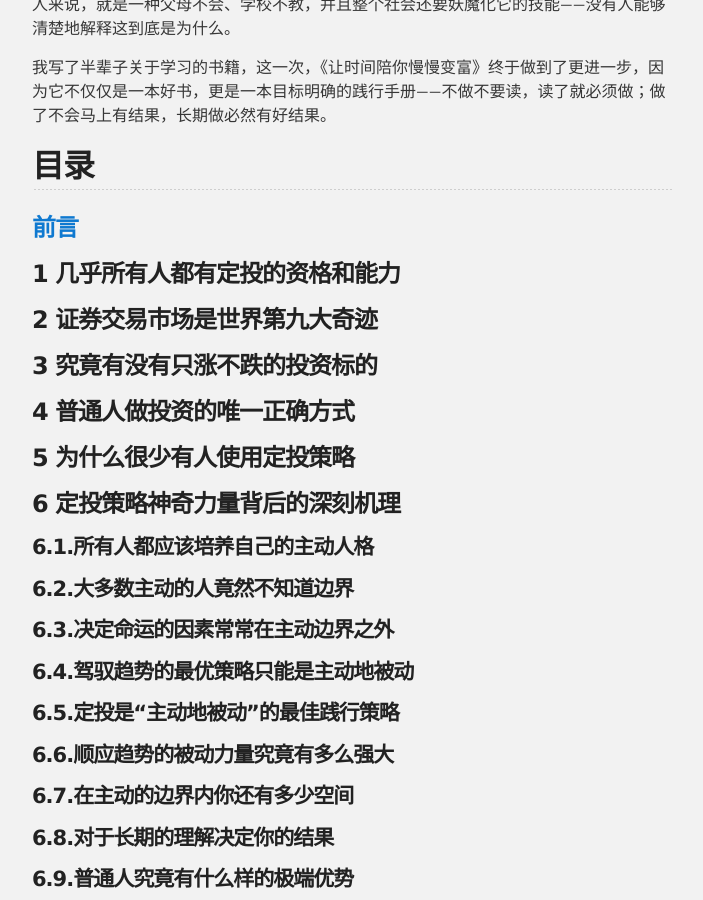
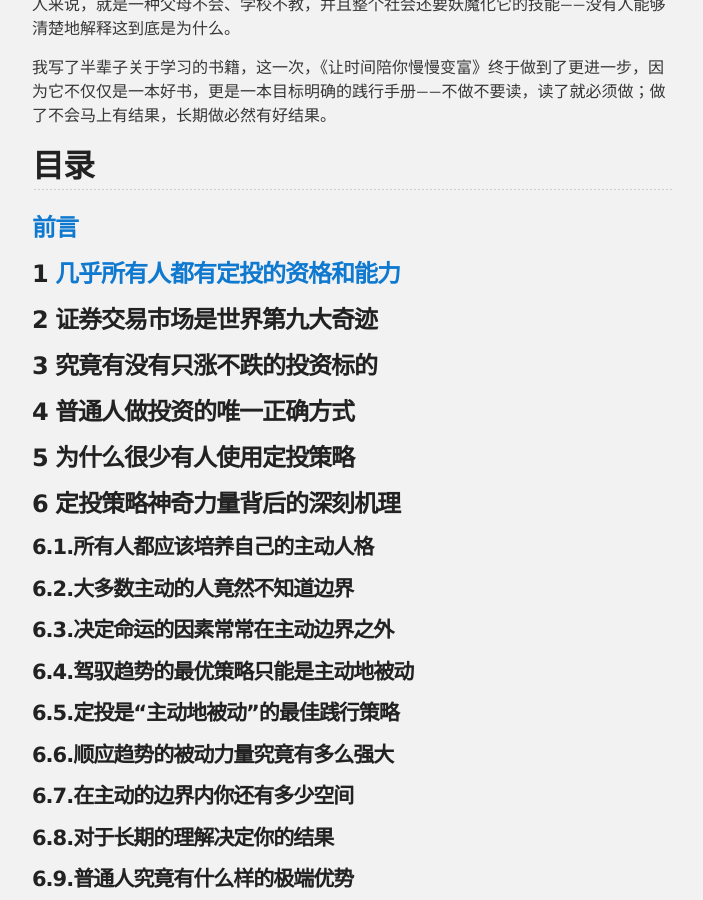
Before and after one commit to liangxincn/-, a Jekyll site: the page built from index.md, in a window 1280 px wide and 900 px high, scrolled down 486 px. Shown: the whole window, without its empty margins (288-991 px from the left). Built offline with Jekyll 4.4.1, drawn with Linux system fonts in a browser that asks for light colours; our own code applies the rules of GitHub Pages for plain Markdown files; part of the change alters nothing that is shown.

```diff
--- a/index.md
+++ b/index.md
@@ -14,7 +14,7 @@
 
 ### [前言](./preface.md)
 
-### 1 几乎所有人都有定投的资格和能力
+### 1 [几乎所有人都有定投的资格和能力](./chapter01.md "《定投改变命运》第一章20220110完成")
 
 ### 2 证券交易市场是世界第九大奇迹
 
```
